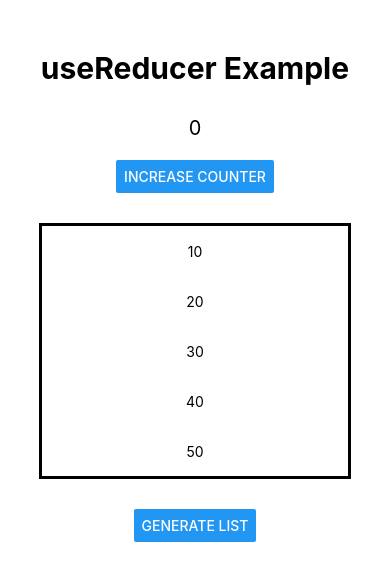
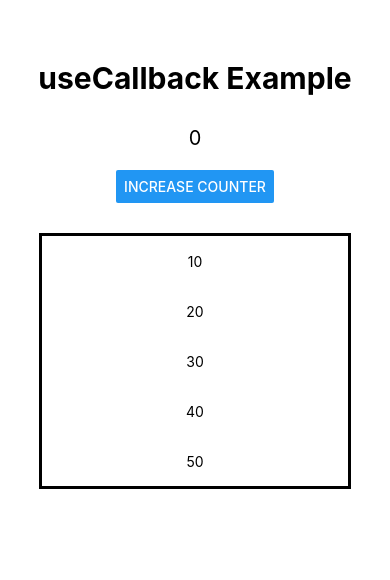
Before and after one commit to Jancera/react-hooks, a React Native app: screen / in a window 390 px wide. Shown: the top 580 px of the page. Built offline with nearby package versions, Linux system fonts and the light colour scheme.

Commit message:
useCallback

```diff
--- a/App.js
+++ b/App.js
@@ -1,4 +1,4 @@
-import React, { useCallback, useEffect, useState } from "react";
+import React, { useCallback, useState } from "react";
 import { View, Text, StyleSheet, Button } from "react-native";
 import List from "./src/components/List";
 
@@ -13,13 +13,16 @@ const fakeData = [
 const App = () => {
   const [value, setValue] = useState(0);
 
-  const onItemClick = useCallback((item) => {
-    console.log(`This is the item value: ${item.number}`);
-  }, []);
+  const onItemClick = useCallback(
+    (item) => {
+      console.log(`This is the item value: ${item.value}, ${value}`);
+    },
+    [value],
+  );
 
   return (
     <>
-      <Text style={styles.title}>useReducer Example</Text>
+      <Text style={styles.title}>useCallback Example</Text>
       <View style={styles.container}>
         <Text style={styles.text}>{value}</Text>
         <Button
@@ -27,7 +30,6 @@ const App = () => {
           onPress={() => setValue((value) => value + 1)}
         />
         <List data={fakeData} onItemClick={onItemClick} />
-        <Button title="Generate List" onPress={() => {}} />
       </View>
     </>
   );
@@ -43,7 +45,7 @@ const styles = StyleSheet.create({
     fontSize: 30,
     fontWeight: "bold",
     alignSelf: "center",
-    marginTop: 50,
+    marginTop: 60,
   },
   text: {
     fontSize: 20,
```
